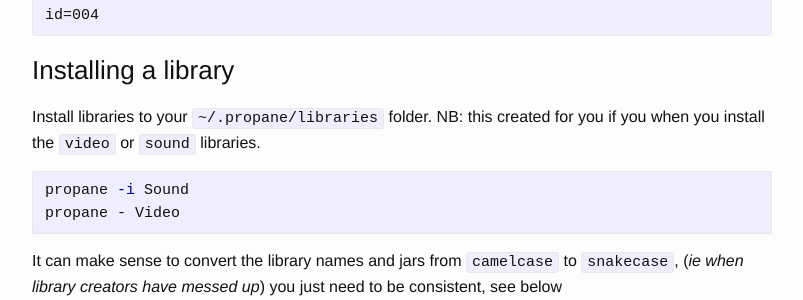
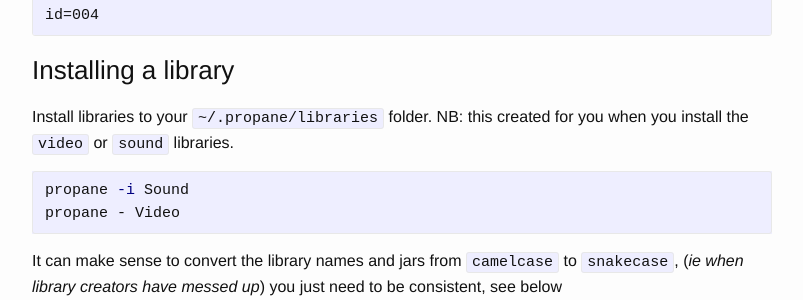
Before and after one commit to ruby-processing/propane, a Jekyll site: the page built from _posts/2016-09-05-contributed.md, in a window 1280 px wide and 900 px high, scrolled down 715 px. Shown: the part 152-452 px from the top of the window, without its empty margins (238-1041 px from the left). Built offline with Jekyll 4.4.1, drawn with Linux system fonts in a browser that asks for light colours.

````diff
--- a/_posts/2016-09-05-contributed.md
+++ b/_posts/2016-09-05-contributed.md
@@ -33,7 +33,7 @@
 
 ### Installing a library ###
 
-Install libraries to your `~/.propane/libraries` folder.  NB: this created for you if you when you install the `video` or `sound` libraries.
+Install libraries to your `~/.propane/libraries` folder.  NB: this created for you when you install the `video` or `sound` libraries.
 
 ```bash
 propane -i Sound
````
Also changed, not shown: processing.md (+2 -1 lines).
